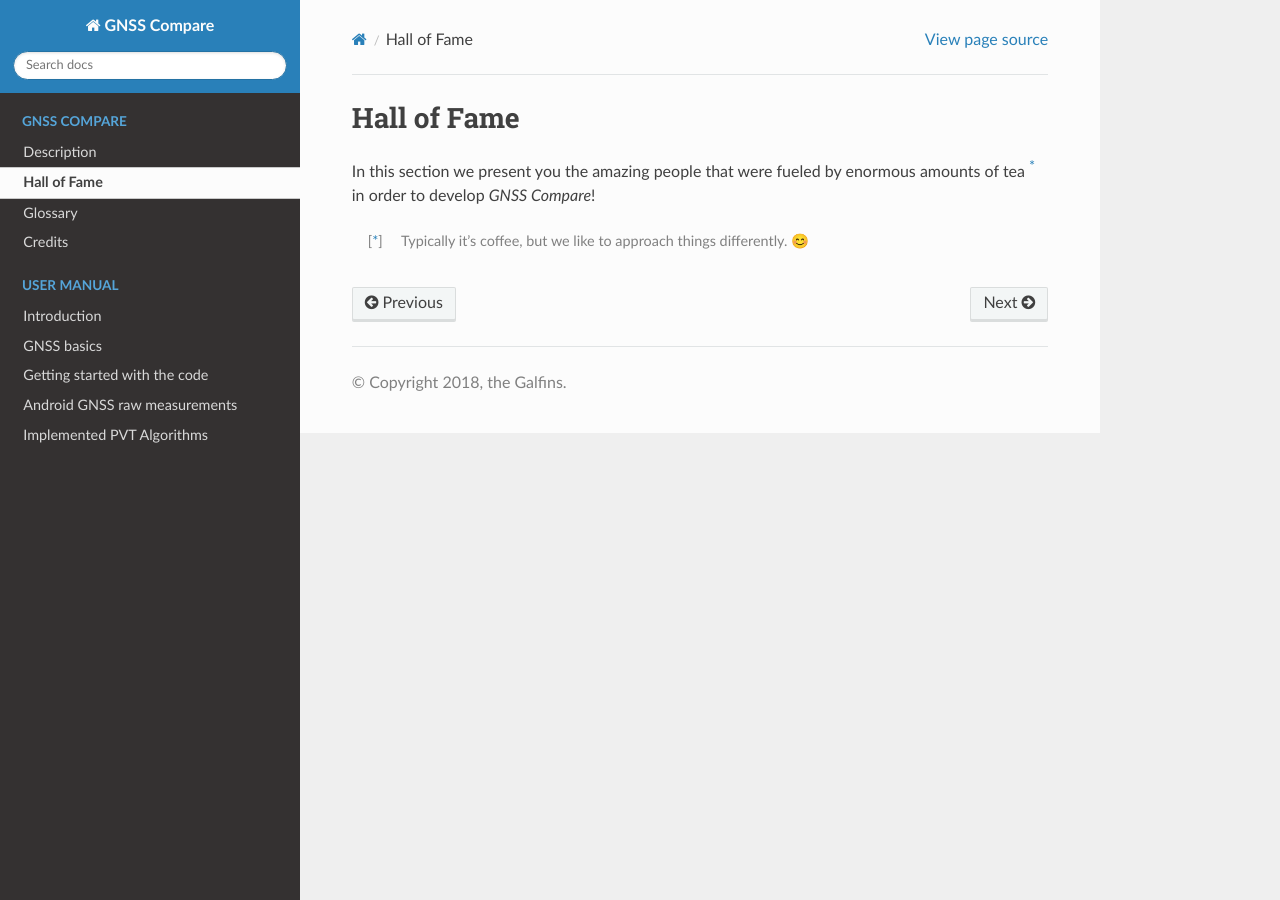
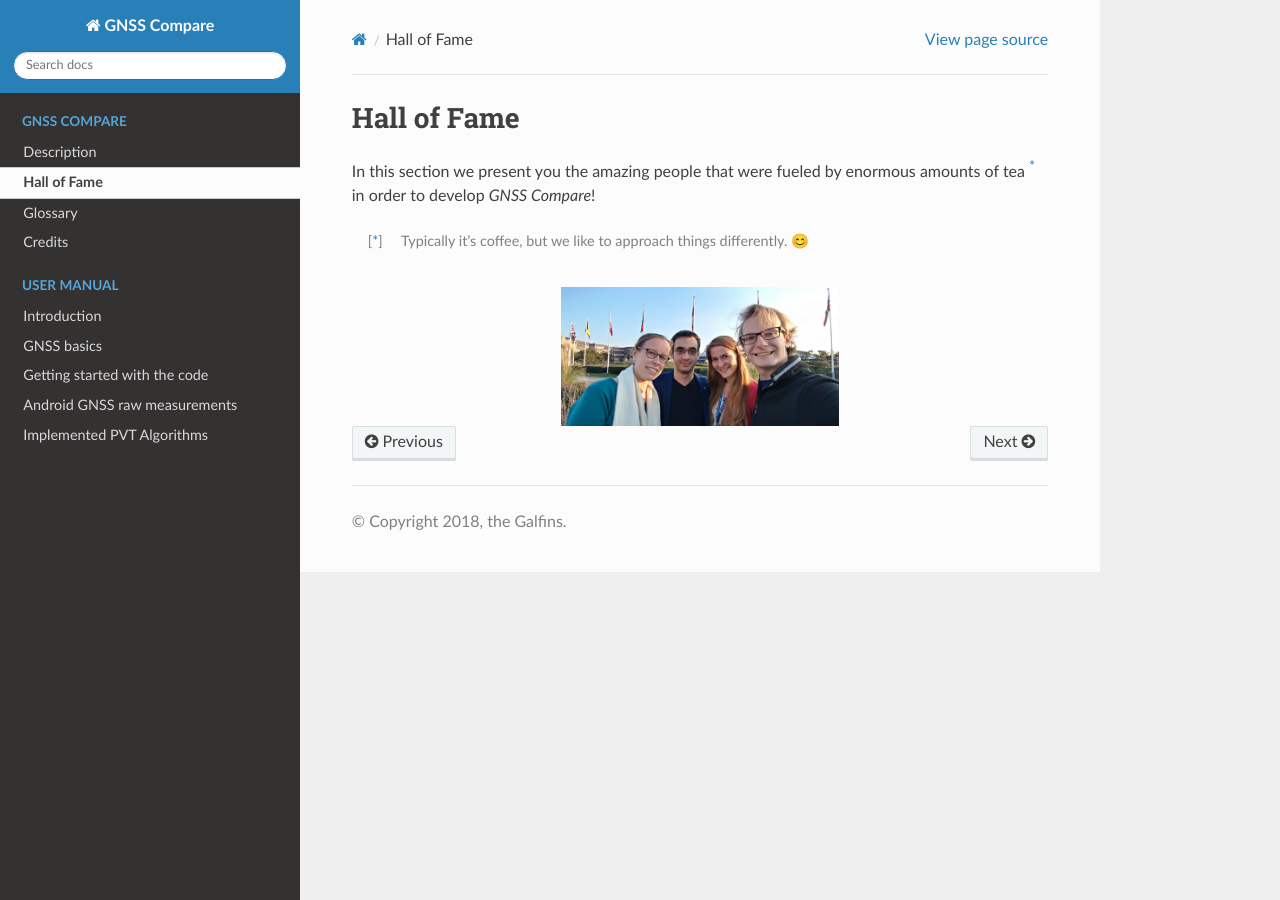
Before and after one commit to TheGalfins/GNSS_Compare, a Sphinx documentation site: the page built from docs/team.rst, in a window 1280 px wide. Built offline with Sphinx 7.4.7 and the Read the Docs theme 2.0.0, drawn with Linux system fonts in a browser that asks for light colours; pages that are not in the unit, such as notebooks, are missing from menus.

Commit message:
Added the team's picture

```diff
--- a/docs/team.rst
+++ b/docs/team.rst
@@ -9,3 +9,9 @@
 
 
 .. [*] Typically it's coffee, but we like to approach things differently. 😊
+
+
+.. image:: img/Team.jpg
+    :width: 40%
+    :align: center
+    :alt: TheGalfins
```
Also changed, not shown: docs/img/Team.jpg (added).
